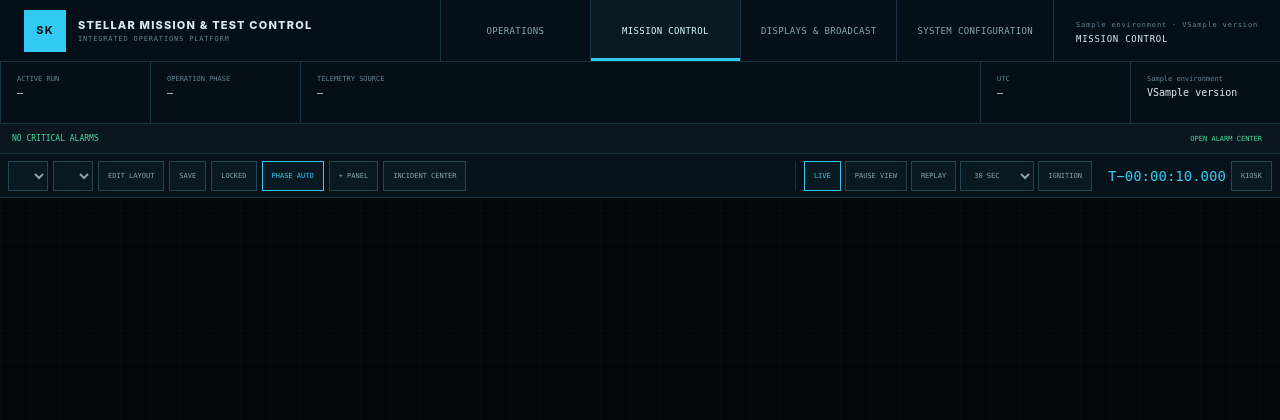
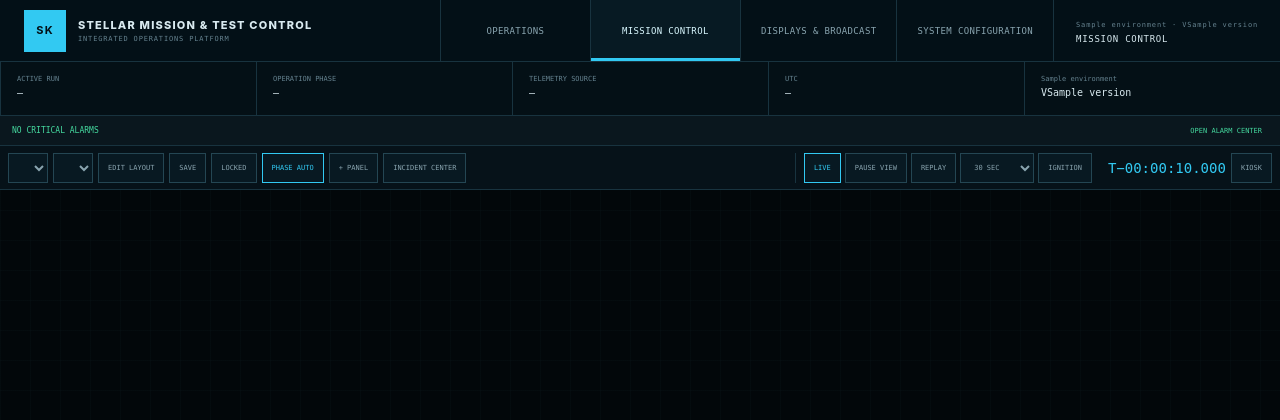
Before and after one commit to saqersaid1995/rocket_test_overlay, a Flask app: template stellar_ops/templates/workspace.html in a window 1280 px wide. Shown: the top 420 px of the page. Run offline with Flask 3, Linux system fonts and the light colour scheme; the template is opened without the code that fills it: most values are stand-ins (such as "Sample title", 1, 10 or a date in 2020); lists and menus that the app fills with data are empty; some libraries are stand-ins or nearby versions.

Commit message:
Align page context bar below global navigation

```diff
--- a/stellar_ops/static/workspace.css
+++ b/stellar_ops/static/workspace.css
@@ -43,3 +43,8 @@
 .hazard-command-row button.hold{border-color:var(--amber);color:var(--amber)}
 .source-command-row button:disabled,.hazard-command-row button:disabled{opacity:.35;cursor:not-allowed}
 @media(max-width:760px){.command-status{grid-template-columns:1fr 1fr}}
+
+
+.context-topbar{height:54px}
+.context-topbar>div:not(.brand){flex:1;min-width:130px}
+@media(max-width:760px){.context-topbar{height:48px}.context-topbar>div:nth-child(n+3){display:none}}
```
